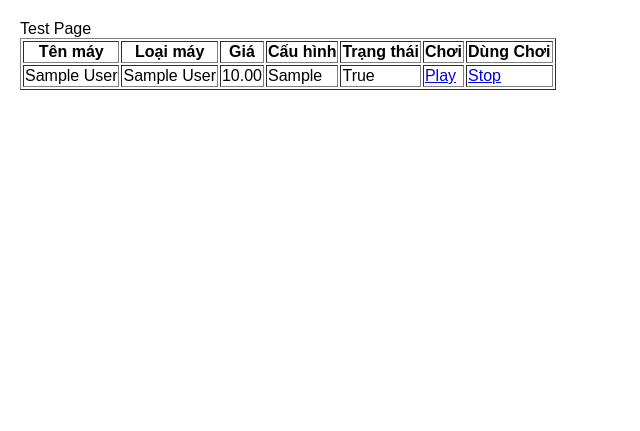
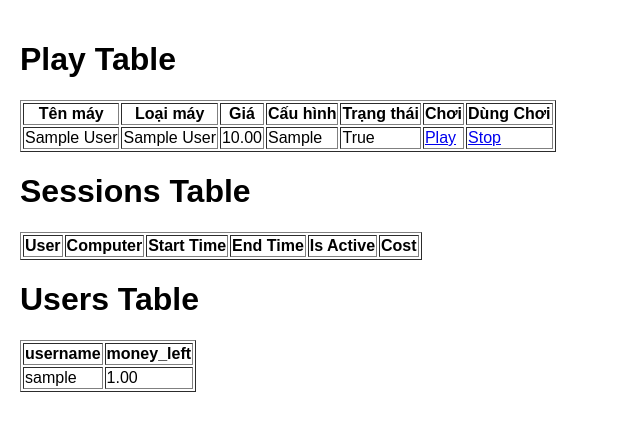
Before and after one commit to NguyennMinhh/net-cafe, a Django app: page /staff/test/ in a window 1280 px wide. Shown: the part 46-477 px from the top of the page, without its empty margins (0-640 px from the left). Run offline with Django 5.2, Linux system fonts and the light colour scheme; tables that the repository leaves empty hold one stand-in row (values such as "Sample post"); lists and menus that the app fills with data are empty.

Commit message:
update play and test templates; add user selection and session management features

```diff
--- a/Staff/templates/staff/test.html
+++ b/Staff/templates/staff/test.html
@@ -1,7 +1,7 @@
 {% extends 'user/layout.html' %}
 
 {% block body %}
-Test Page
+<h1> Play Table</h1>
 <table border="1">
     <tr>
         <th>Tên máy</th>
@@ -24,4 +24,40 @@
         </tr>
     {% endfor %}
 </table>
+
+<h1>Sessions Table</h1>
+<table border="1">
+    <tr>
+        <th>User</th>
+        <th>Computer</th>
+        <th>Start Time</th>
+        <th>End Time</th>
+        <th>Is Active</th>
+        <th>Cost</th>
+    </tr>
+    {% for session in sessions %}
+        <tr>
+            <td> {{session.user.username}} </td>
+            <td> {{session.pc.name}} </td>
+            <td> {{session.start_time}} </td>
+            <td> {{session.end_time}} </td>
+            <td> {{session.is_active}} </td>
+            <td> {{session.cost}} VNĐ</td>
+        </tr>
+    {% endfor %}
+</table>
+
+<h1>Users Table</h1>
+<table border="1">
+    <tr>
+        <th>username</th>
+        <th>money_left</th>
+    </tr>
+    {% for user in users %}
+        <tr>
+            <td> {{user.username}} </td>
+            <td> {{user.money_left}} </td>
+        </tr>
+    {% endfor %}
+</table>
 {% endblock %}
--- a/Staff/views.py
+++ b/Staff/views.py
@@ -1,3 +1,5 @@
+from decimal import Decimal
+from django.utils import timezone
 from django.shortcuts import render, HttpResponseRedirect, redirect
 from django.urls import reverse
 from User.models import ComputerType
@@ -102,13 +104,28 @@
 
 def test(request):
     computers_list = ComputerList.objects.all()
+    users = User.objects.all()
+    sessions = Session.objects.all()
     return render(request, 'staff/test.html', {
         'computers_list': computers_list,
+        'users': users,
+        'sessions': sessions
     })
 
 def play(request, computer_id):
+    users = User.objects.all()
     if(request.method == "POST"):
+        user_id = request.POST.get('user')
+        user = User.objects.get(id=user_id)
         computer_object = ComputerList.objects.get(id=computer_id)
+
+        Session.objects.create(
+            user=user,
+            pc=computer_object,
+            start_time=timezone.now(),
+            price_per_hour=computer_object.computer_type.price_per_hour,
+            is_active=True
+        )
         computer_object.is_active = True
         computer_object.save()
         return redirect('staff:test')
@@ -117,12 +134,28 @@
     return render(request, 'staff/play.html', {
         'computer_id': computer_id,
         'avaiable_computers': avaiable_computers,
+        'users': users
     })
 
 def stop(request, computer_id):
     if (request.method == "POST"):
         computer_object = ComputerList.objects.get(id=computer_id)
+
+        active_session = Session.objects.get(pc=computer_object, is_active=True)
+        active_session.end_time = timezone.now()
         computer_object.is_active = False
+        active_session.is_active = False
+        active_session.end_time = timezone.now()
+        # Tính chi phí
+        total_seconds_played = (active_session.end_time - active_session.start_time).total_seconds()
+        price_per_second = active_session.price_per_hour / Decimal(3600)
+        active_session.cost = Decimal(total_seconds_played) * price_per_second
+        # Trừ tiền người dùng
+        user_object = active_session.user
+        user_object.money_left -= active_session.cost
+        user_object.save()
+        # Lưu lại
+        active_session.save()
         computer_object.save()
         return redirect('staff:test')
     return render(request, 'staff/stop.html', {
--- a/User/models.py
+++ b/User/models.py
@@ -45,7 +45,7 @@
     end_time = models.DateTimeField(blank=True, null=True)
     price_per_hour = models.DecimalField(max_digits=10, decimal_places=2, default=10000)
     cost = models.DecimalField(max_digits=10, decimal_places=2, default=0)
-    is_active = models.BooleanField(default=True)
+    is_active = models.BooleanField()
 
     def __str__(self):
         return f"{self.user.username} - Active: {self.is_active}"
```
Also changed, not shown: Staff/templates/staff/play.html (+8 -3 lines).
